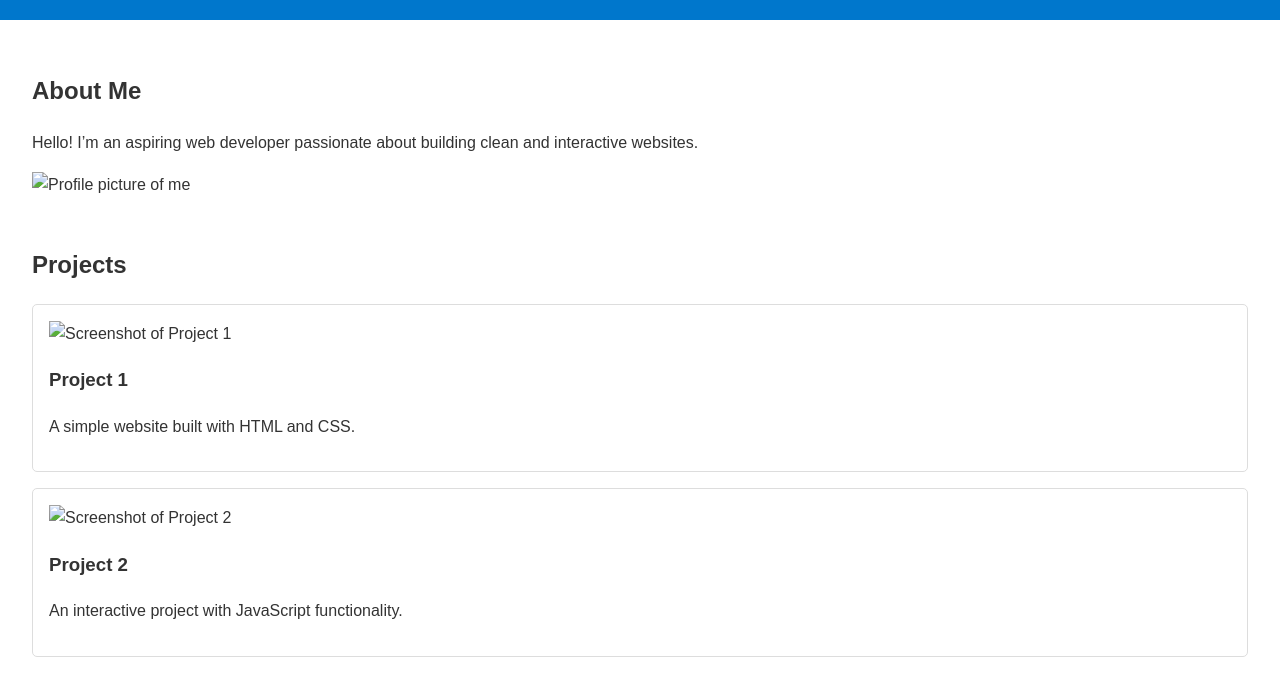
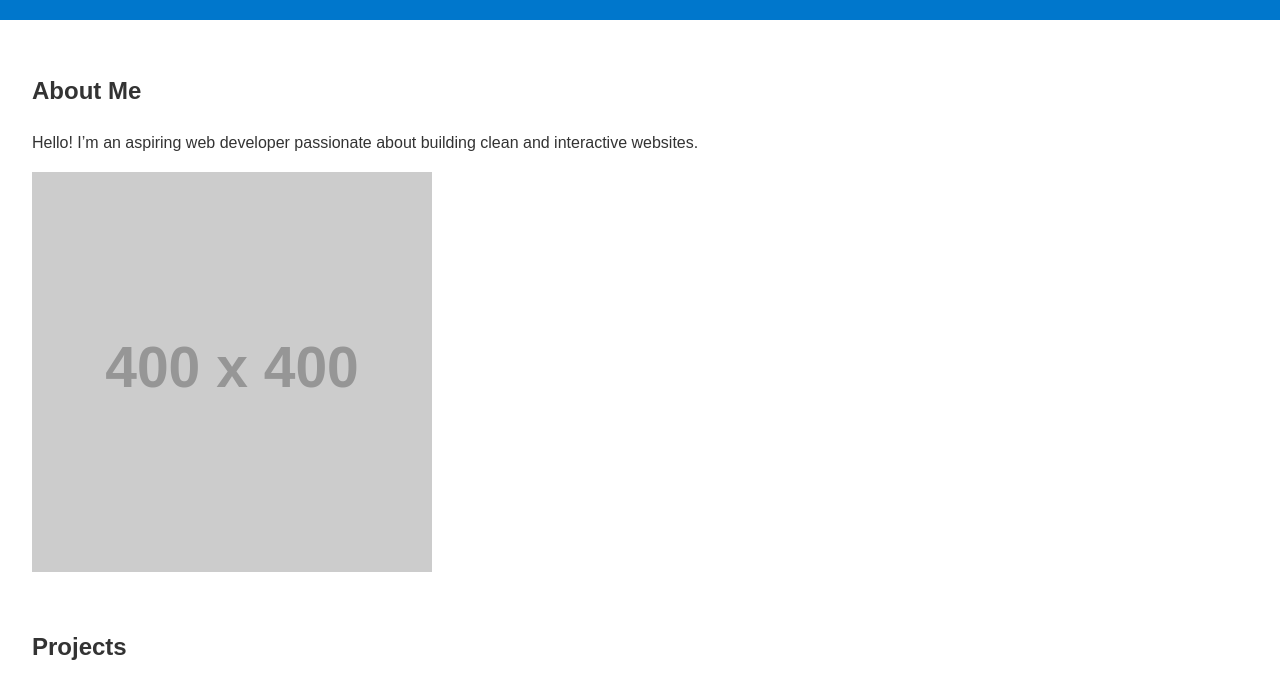
Before and after one commit to bernard240995/portfolio-site, a plain HTML site: page index.html in a window 1280 px wide. Shown: the part 90-774 px from the top of the page. Drawn offline with Linux system fonts and the light colour scheme; placeholder pictures from the web are drawn by us.

Commit message:
Add files via upload

```diff
--- a/index.html
+++ b/index.html
@@ -25,18 +25,18 @@
     <section id="about">
       <h2>About Me</h2>
       <p>Hello! I’m an aspiring web developer passionate about building clean and interactive websites.</p>
-      <img src="images/profile.jpg" alt="Profile picture of me" />
+      <img src="https://placehold.co/400x400" alt="Profile picture of me" />
     </section>
 
     <section id="projects">
       <h2>Projects</h2>
       <article class="project-card">
-        <img src="images/project1.png" alt="Screenshot of Project 1" />
+        <img src="https://placehold.co/300x200?text=Project+1" alt="Screenshot of Project 1" />
         <h3>Project 1</h3>
         <p>A simple website built with HTML and CSS.</p>
       </article>
       <article class="project-card">
-        <img src="images/project2.png" alt="Screenshot of Project 2" />
+        <img src="https://placehold.co/300x200?text=Project+2" alt="Screenshot of Project 2" />
         <h3>Project 2</h3>
         <p>An interactive project with JavaScript functionality.</p>
       </article>
```
Also changed, not shown: 1 other file.
